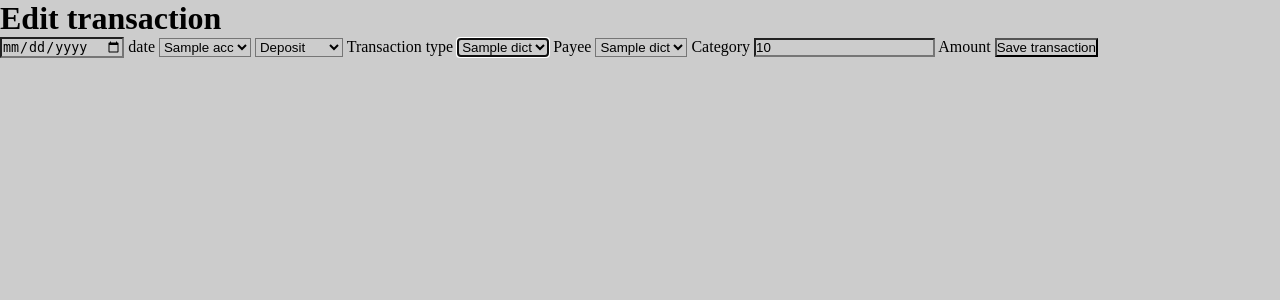
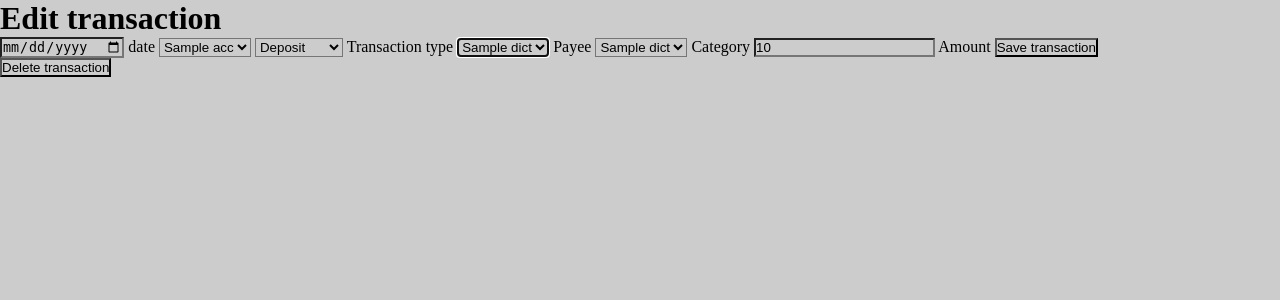
Before and after one commit to marsiekiera/YHB, a Flask app: template flask/app/templates/transaction.html in a window 1280 px wide. Shown: the part 36-336 px from the top of the page. Run offline with Flask 2, Linux system fonts and the light colour scheme; the template is opened without the code that fills it: most values are stand-ins (such as "Sample title", 1, 10 or a date in 2020).

Commit message:
delete button add

```diff
--- a/flask/app/templates/transaction.html
+++ b/flask/app/templates/transaction.html
@@ -73,4 +73,8 @@
         <button type="submit">Save transaction</button>
     </form>
 
+    <form action="/delete_transaction/{{ transaction_id }}">
+        <button type="submit">Delete transaction</button>
+    </form>
+
 {% endblock %}
```
